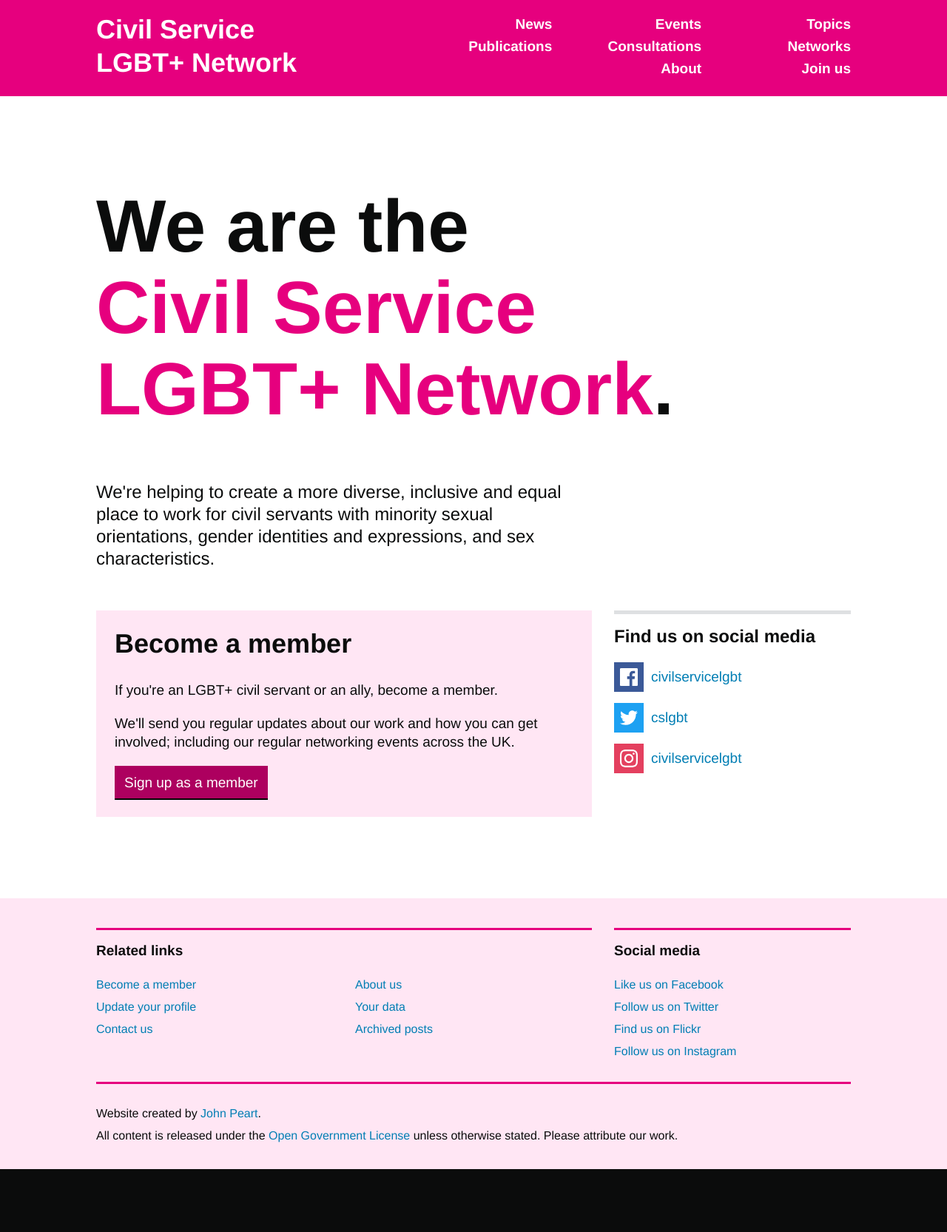
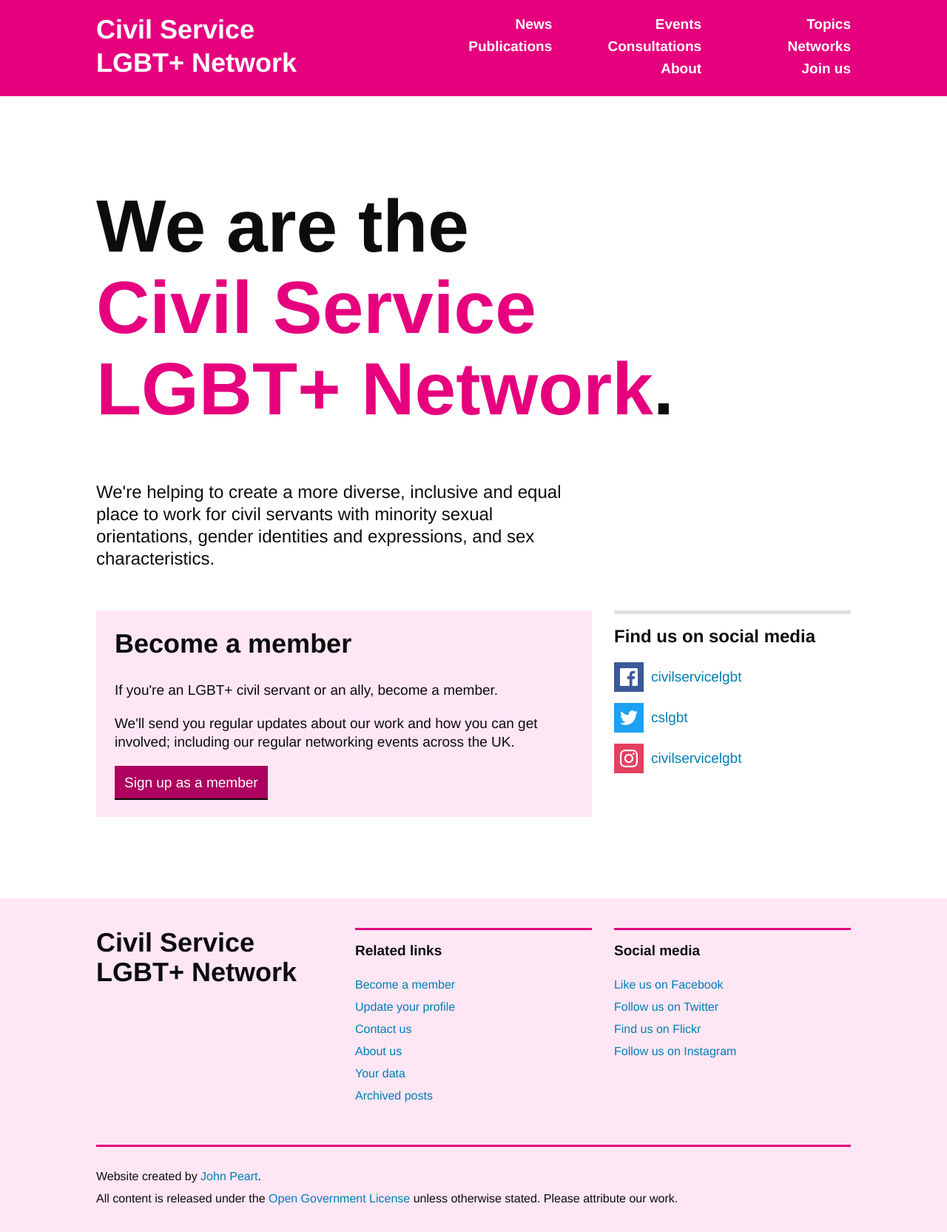
Before and after one commit to civilservicelgbt/magenta, a Jekyll site: the page built from index.md, in a window 1280 px wide. Shown: the whole page at 74% size. Built offline with Jekyll 4.4.1, drawn with Linux system fonts in a browser that asks for light colours; before the commit the page ends 1580 px from its top, so only the background shows below that.

Commit message:
Update footer component

```diff
--- a/_includes/components/footer.html
+++ b/_includes/components/footer.html
@@ -1,9 +1,12 @@
 <footer class="footer" role="contentinfo">
 	<div class="width-container">
 		<div class="grid-row">
-			<div class="grid-column-two-thirds">
+			<div class="grid-column-one-third">
+				<h2 class="footer--wordmark">Civil Service LGBT+ Network</h2>
+			</div>
+			<div class="grid-column-one-third">
 				<h2 class="footer--heading">Related links</h2>
-				<ul class="footer--list footer--list--columns-2">
+				<ul class="footer--list">
 					{% for item in site.footer-menu--links %}
 					{% if item.hidden != true %}
 					<li class="footer--list-item">
--- a/_sass/components/footer.scss
+++ b/_sass/components/footer.scss
@@ -59,17 +59,11 @@ footer a,
 
 .footer--list {
 	margin: 0;
+	margin-bottom: spacing(5);
 	padding: 0;
 	list-style: none;
 	column-gap: $gutter; // Support: Columns
 	vertical-align: top;
-}
-
-
-@include media-query ($from: desktop) {
-	.footer--list--columns-2 {
-		column-count: 2; // Support: Columns
-	}
 }
 
 .footer--list-item {
```
